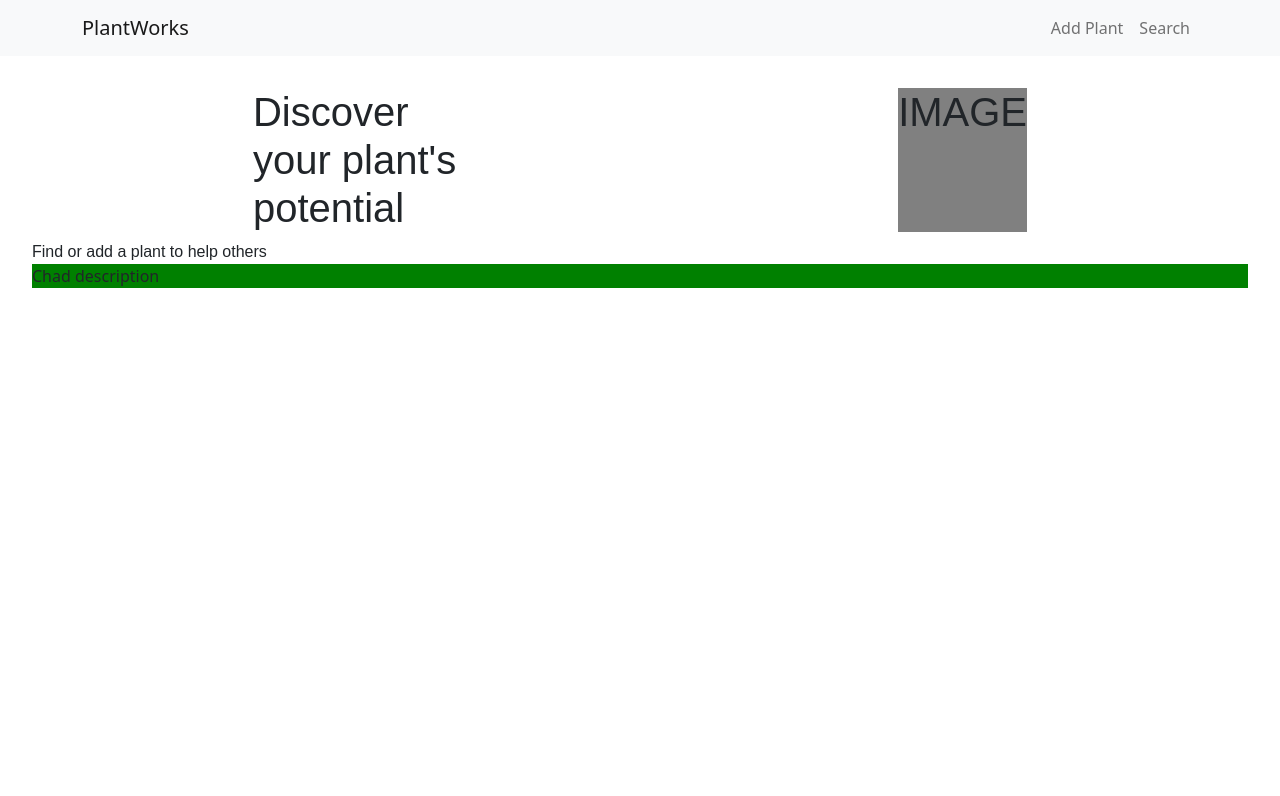
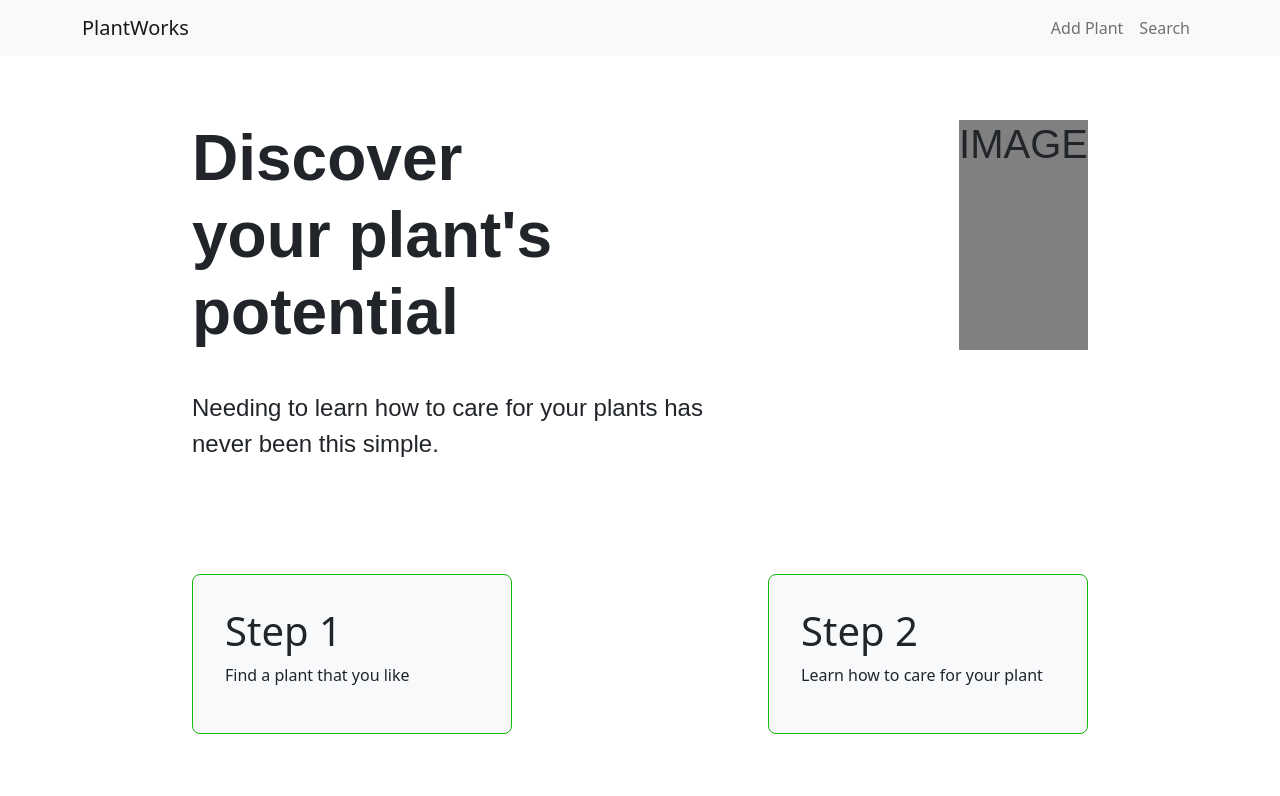
Before and after one commit to MasCair2k16/Plantworks, a Next.js app: page / in a window 1280 px wide. Shown: the top 796 px of the page. Built offline with nearby package versions, Linux system fonts and the light colour scheme.

Commit message:
feat: adding step in home layout

```diff
--- a/pages/HomePage.js
+++ b/pages/HomePage.js
@@ -6,15 +6,30 @@ function HomePage() {
     <div className={Style.homeContainer}>
         <div>
           <div className={Style.container}>
-            <h1 style={{FontFamily: 'Helvetica',}}>Discover <br></br> your plant's <br></br>  potential</h1>
+            <h1 className={Style.title}>Discover <br></br> your plant's <br></br>  potential</h1>
             <h1 style={{backgroundColor: 'grey'}}>IMAGE</h1>
           </div>
           <div className={Style.description}>
-            <span>Find or add a plant to help others </span>
+            <span>Needing to learn how to care for your plants has <br></br> never been this simple.</span>
           </div>
         </div>
-        <div style={{backgroundColor: 'green'}}>
-          <p>Chad description</p>
+        <div className={Style.steps}>
+          <div className={Style.stepBox}>
+            <h1>Step 1</h1>
+            <span>Find a plant that you like</span>
+          </div>
+          <div className={Style.stepBox}>
+            <h1>Step 2</h1>
+            <span>Learn how to care for your plant</span>
+          </div>
+          <div className={Style.stepBox}>
+            <h1>Step 3</h1>
+            <span>Enjoy your new plant</span>
+            </div>
+          <div className={Style.stepBox}>
+            <h1>Step 4</h1>
+            <span>Enjoy your new plant</span>
+          </div>
         </div>
     </div>
     );
--- a/styles/Home.module.css
+++ b/styles/Home.module.css
@@ -1,15 +1,41 @@
 .container {
   display: flex;
-  justify-content: space-around;
-  flex-direction: row;
   font-family: sans-serif;
-  font-size: 20% !important;
+  justify-content: space-between;
+  flex-wrap: wrap;
+}
+
+.title {
+  font-size: 4rem;
+  font-weight: bold;
 }
 
 .description {
   font-family: sans-serif;
+  font-size: 1.5rem;
+  padding-top: 2rem;
 }
 
+/* change margin on different device screens */
 .homeContainer {
-  margin: 2rem;
+  margin: 4rem 12rem;
 }
+
+.steps {
+  display: flex;
+  flex-direction: row;
+  justify-content: space-between;
+  padding-top: 7rem;
+  flex-wrap: wrap;
+}
+
+.stepBox {
+  border-radius: .5rem;
+  height: 10rem;
+  width: 20rem;
+  margin-bottom: 4rem;
+  padding: 2rem;
+  background-color: #f8f9fa;
+  border-radius: .5rem;
+  border: 1px solid #15bb0c;
+}
```
